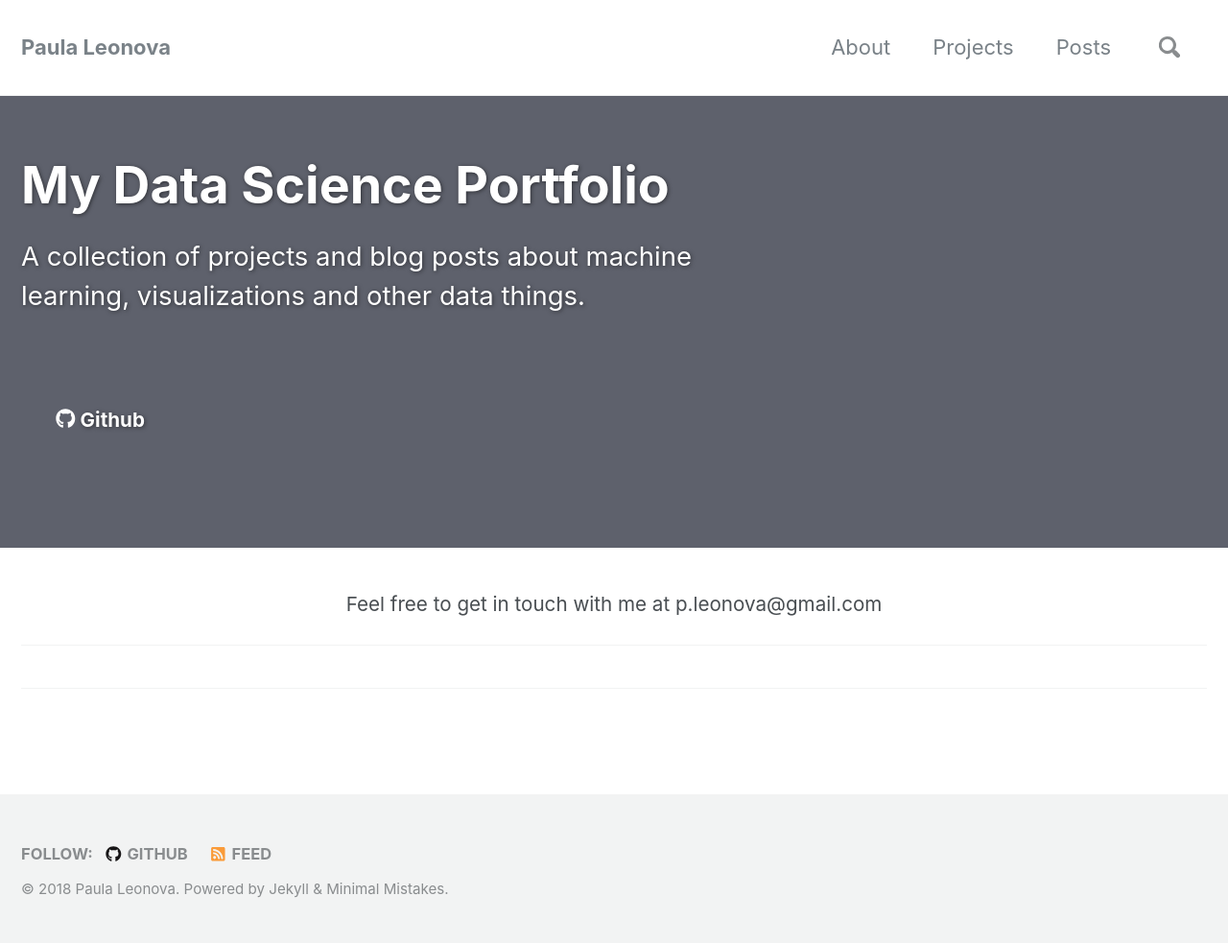
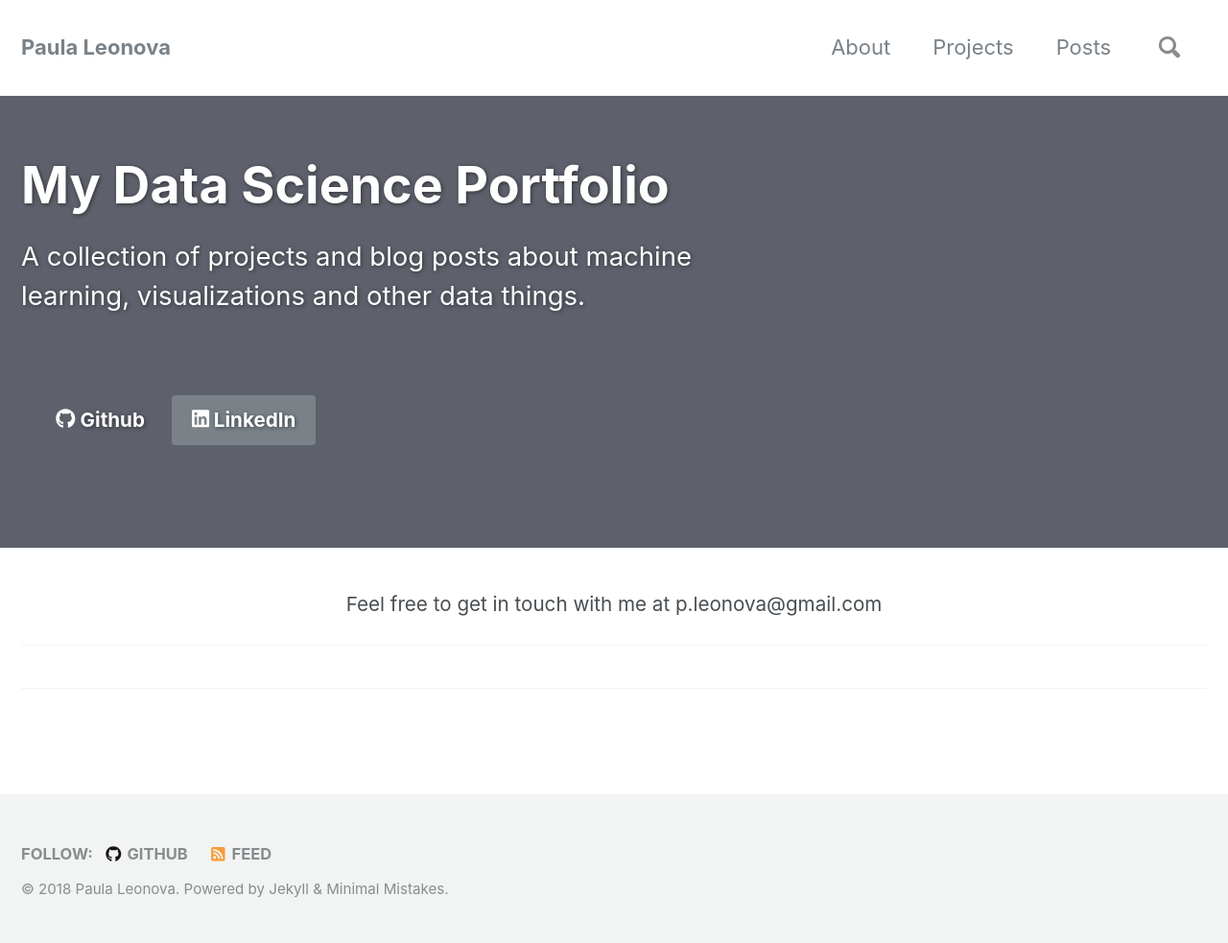
Before and after one commit to pleonova/pleonova.github.io, a Jekyll site: the page built from index.html, in a window 1280 px wide. Shown: the whole page at 96% size. Built offline with Jekyll 4.4.1, drawn with Linux system fonts in a browser that asks for light colours; nearby versions of some CDN libraries; the list of posts is cut into pages by our own code.

Commit message:
Add linkedin to hp?

```diff
--- a/index.html
+++ b/index.html
@@ -8,7 +8,7 @@
   cta_label:
   cta_url:
   caption:
-excerpt: 'A collection of projects and blog posts about machine learning, visualizations and other data things. <br /> <small></small><br /><br /> &nbsp; [<i class="fab fa-github"></i> Github](https://github.com/pleonova){: .btn .btn--github}'
+excerpt: 'A collection of projects and blog posts about machine learning, visualizations and other data things. <br /> <small></small><br /><br /> &nbsp; [<i class="fab fa-github"></i> Github](https://github.com/pleonova){: .btn .btn--github} [<i class="fab fa-linkedin"></i> LinkedIn](https://www.linkedin.com/in/paulaleonova/){: .btn .btn--primary}'
 
 
 
```
